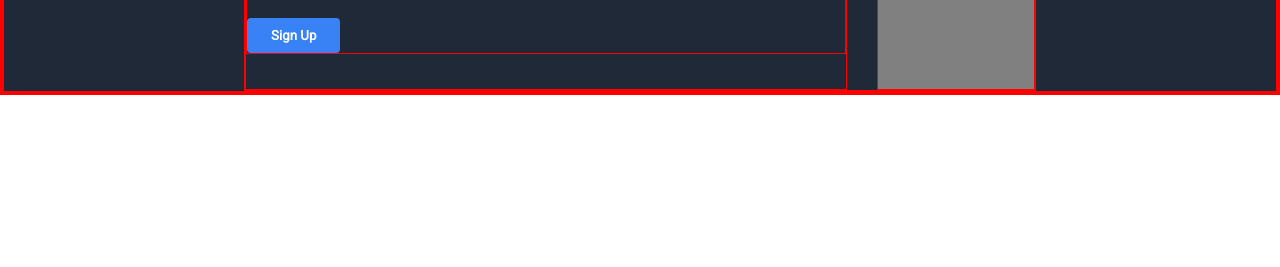
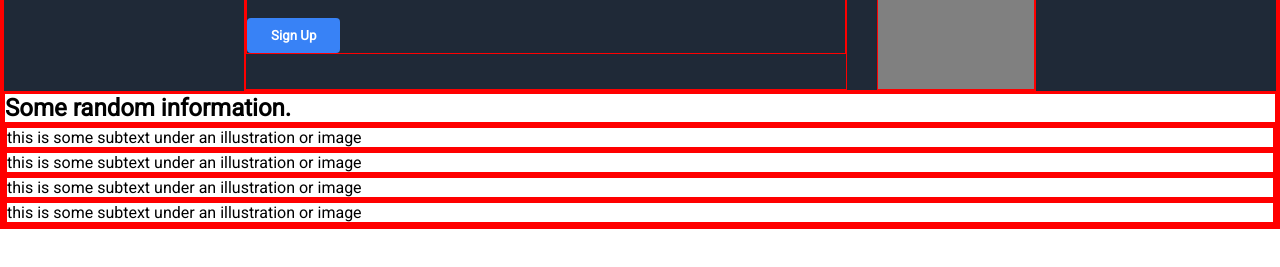
Before and after one commit to devmork/landing-page, a plain HTML site: page index.html in a window 1280 px wide. Shown: the part 299-566 px from the top of the page. Drawn offline with Linux system fonts and the light colour scheme.

Commit message:
Add content
Put content inside the tags I added

```diff
--- a/index.html
+++ b/index.html
@@ -38,6 +38,35 @@
           </div>
         </div>
       </section>
+      <section class="about-section">
+        <h1>Some random information.</h1>
+        <div class="content-container">
+          <div class="content">
+            <div class="img-cotainer"></div>
+            <p class="img-description">
+              this is some subtext under an illustration or image
+            </p>
+          </div>
+          <div class="content">
+            <div class="img-cotainer"></div>
+            <p class="img-description">
+              this is some subtext under an illustration or image
+            </p>
+          </div>
+          <div class="content">
+            <div class="img-cotainer"></div>
+            <p class="img-description">
+              this is some subtext under an illustration or image
+            </p>
+          </div>
+          <div class="content">
+            <div class="img-cotainer"></div>
+            <p class="img-description">
+              this is some subtext under an illustration or image
+            </p>
+          </div>
+        </div>
+      </section>
     </main>
   </body>
 </html>
```
